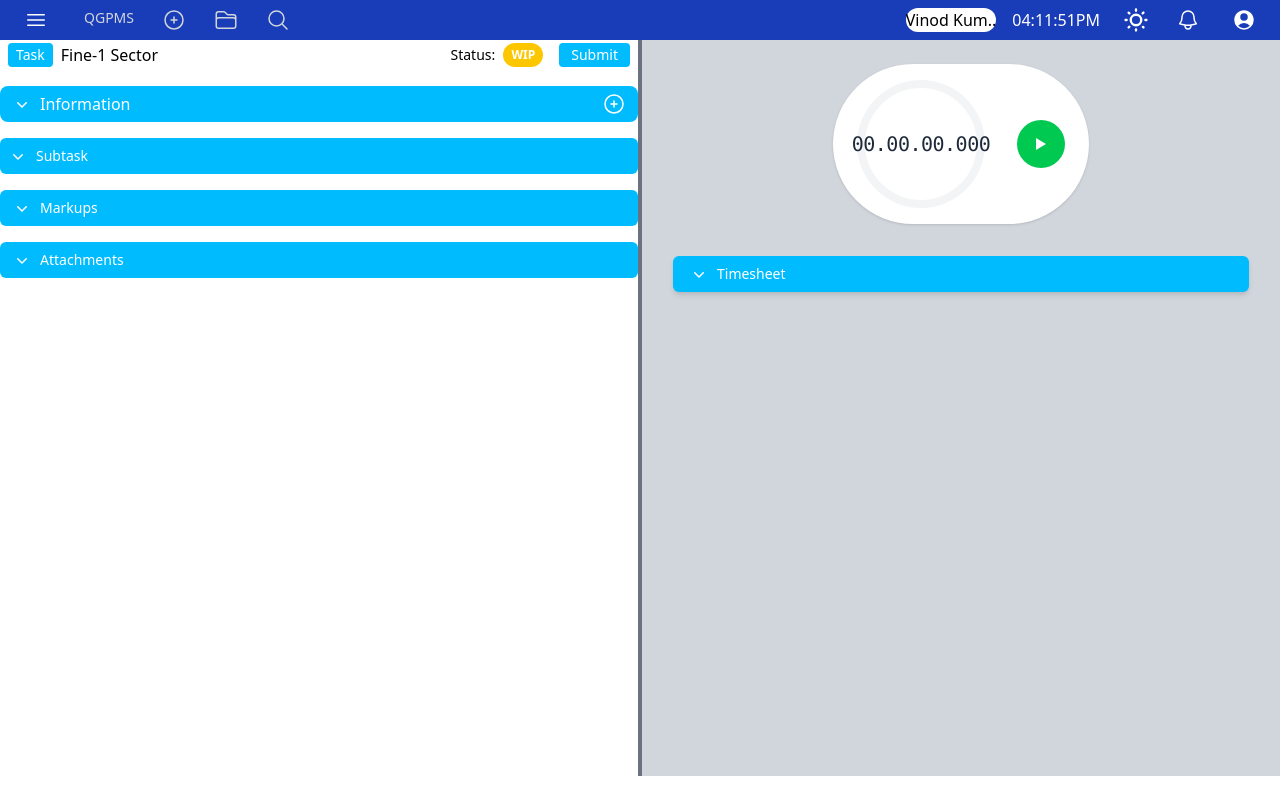
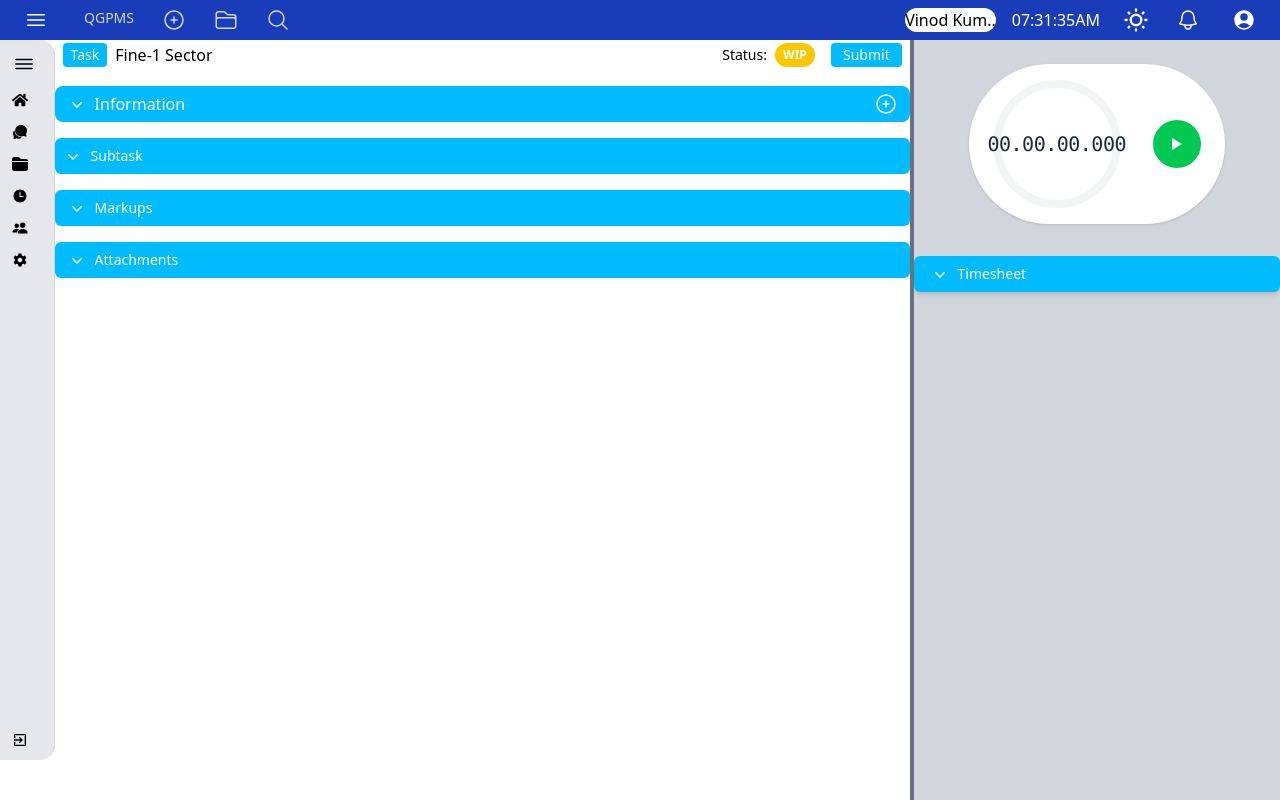
Before and after one commit to KSAppanna/QGPMS, a React (Vite) app: page / in a window 1280 px wide. Built offline with nearby package versions, Linux system fonts and the light colour scheme.

Commit message:
menu-bar

```diff
--- a/package.json
+++ b/package.json
@@ -15,6 +15,7 @@
     "@tailwindcss/vite": "^4.1.6",
     "react": "^19.1.0",
     "react-dom": "^19.1.0",
+    "react-icons": "^5.5.0",
     "tailwindcss": "^4.1.6"
   },
   "devDependencies": {
--- a/src/App.jsx
+++ b/src/App.jsx
@@ -7,10 +7,11 @@ import Subtask from "./components/Subtask";
 import Markup from "./components/Markup";
 import Attachments from "./components/Attachments";
 import Stopwatch from "./components/Stopwatch";
+import Menubar from "./components/Menubar";
 
 const App = () => {
   const [theme, setTheme] = useState(localStorage.getItem("theme") || "light");
-  const [leftWidth, setLeftWidth] = useState(50); // in %
+  const [leftWidth, setLeftWidth] = useState(window.innerWidth >= 768 ? 70 : 100); // 70% for desktop, 100% for mobile
   const isResizing = useRef(false);
 
   useEffect(() => {
@@ -45,8 +46,8 @@ const App = () => {
   return (
     <>
       <Navbar theme={theme} setTheme={setTheme} />
-      <div className="h-[calc(100vh-4rem)] w-full flex flex-col md:flex-row relative overflow-hidden">
-
+      <div className="flex flex-col md:flex-row relative overflow-hidden h-screen w-full">
+        <Menubar />
         {/* Left Panel */}
         <div
           className="overflow-y-auto bg-transparent"
--- /dev/null
+++ b/src/components/Menubar.jsx
@@ -0,0 +1,88 @@
+import React, { useState } from 'react';
+import { IoIosMenu } from "react-icons/io";
+import { FaHome } from "react-icons/fa";
+import { IoChatbubbles } from "react-icons/io5";
+import { FaFolderClosed } from "react-icons/fa6";
+import { IoTime } from "react-icons/io5";
+import { IoPeopleSharp } from "react-icons/io5";
+import { IoMdSettings } from "react-icons/io";
+import { IoMdExit } from "react-icons/io";
+import { MdOutlineKeyboardArrowDown } from "react-icons/md";
+import { MdOutlineKeyboardArrowUp } from "react-icons/md";
+
+
+
+const Menubar = () => {
+  const [isOpen, setIsOpen] = useState(false);
+  const [showProjects, setShowProjects] = useState(false);
+
+  const toggleMenu = () => {
+    setIsOpen(!isOpen);
+  };
+
+  const toggleProjects = () => {
+    setShowProjects(!showProjects);
+  };
+
+  return (
+    <div
+      className={`h-[90%] transition-all duration-300 ${
+        isOpen ? "w-64" : "w-14"
+      } border-r border-gray-300 dark:border-gray-700 rounded-r-2xl flex flex-col justify-between p-3 bg-gray-200 dark:bg-gray-900`}
+    >
+      <div className="flex flex-col gap-4">
+        <div
+          className="text-black dark:text-gray-200 cursor-pointer"
+          onClick={toggleMenu}
+        >
+          <IoIosMenu size={24} />
+        </div>
+
+        <MenuItem icon={<FaHome />} label="Dashboard" isOpen={isOpen} />
+        <MenuItem icon={<IoChatbubbles />} label="Messenger" isOpen={isOpen} />
+
+        {/* Projects with nested items */}
+        <div>
+          <div
+            className="flex items-center gap-2 text-black dark:text-gray-200 cursor-pointer"
+            onClick={toggleProjects}
+          >
+            <FaFolderClosed />
+            {isOpen && (
+              <span className="flex-1">Projects</span>
+            )}
+            {isOpen && (
+              <span>{showProjects ?<MdOutlineKeyboardArrowUp />
+:   <MdOutlineKeyboardArrowDown />}</span>
+            )}
+          </div>
+          {isOpen && showProjects && (
+            <div className="ml-6 mt-2 flex flex-col text-sm text-gray-100">
+              <span className="cursor-pointer hover:text-white">Data</span>
+              <span className="cursor-pointer hover:text-white">Group</span>
+              <span className="cursor-pointer hover:text-white">Members</span>
+            </div>
+          )}
+        </div>
+
+        <MenuItem icon={<IoTime />} label="Analytics" isOpen={isOpen} />
+        <MenuItem icon={<IoPeopleSharp />} label="Team" isOpen={isOpen} />
+        <MenuItem icon={<IoMdSettings />} label="Settings" isOpen={isOpen} />
+      </div>
+
+      <div className="text-black dark:text-gray-200 cursor-pointer flex items-center gap-2">
+        <IoMdExit />
+        {isOpen && <span>Log Out</span>}
+      </div>
+    </div>
+  );
+};
+
+const MenuItem = ({ icon, label, isOpen }) => (
+  <div className="flex items-center gap-2 text-black dark:text-gray-200 cursor-pointer hover:scale-105 transition-transform">
+    {icon}
+    {isOpen && <span>{label}</span>}
+  </div>
+);
+
+export default Menubar;
--- a/src/components/Navbar.jsx
+++ b/src/components/Navbar.jsx
@@ -1,7 +1,6 @@
 import { Disclosure, DisclosureButton, DisclosurePanel, Menu, MenuButton, MenuItem, MenuItems } from '@headlessui/react'
 import { Bars3Icon, BellIcon, XMarkIcon } from '@heroicons/react/24/outline'
-import React, { useState } from 'react'
-import { useEffect } from 'react'
+import React, { useState, useEffect } from 'react'
 
 const navigation = [
   { name: 'QGPMS', href: '#', current: false },
@@ -24,6 +23,24 @@ function classNames(...classes) {
 }
 
 export default function Navbar({theme,setTheme}) {
+  const [currentTime, setCurrentTime] = useState("");
+
+  useEffect(() => {
+    const updateTime = () => {
+      const now = new Date();
+      let hours = now.getHours();
+      const minutes = now.getMinutes().toString().padStart(2, '0');
+      const seconds = now.getSeconds().toString().padStart(2, '0');
+      const ampm = hours >= 12 ? 'PM' : 'AM';
+      hours = hours % 12;
+      hours = hours ? hours : 12; // the hour '0' should be '12'
+      setCurrentTime(`${hours.toString().padStart(2, '0')}:${minutes}:${seconds}${ampm}`);
+    };
+    updateTime();
+    const timer = setInterval(updateTime, 1000);
+    return () => clearInterval(timer);
+  }, []);
+
   const handleToggle = () => {
     const newTheme = theme === "light" ? "dark" : "light";
     localStorage.setItem("theme", newTheme);
@@ -79,8 +96,8 @@ export default function Navbar({theme,setTheme}) {
   <div className="bg-white rounded-full text-black">Vinod Kum..</div>
 
 
-
-  <div className="text-white">04:11:51PM</div>
+{/* Time */}
+  <div className="text-white">{currentTime}</div>
 
 <label className="swap swap-rotate">
   {/* this hidden checkbox controls the state */}
```
Also changed, not shown: 1 other file (tests, documents, lock files or other folders).
